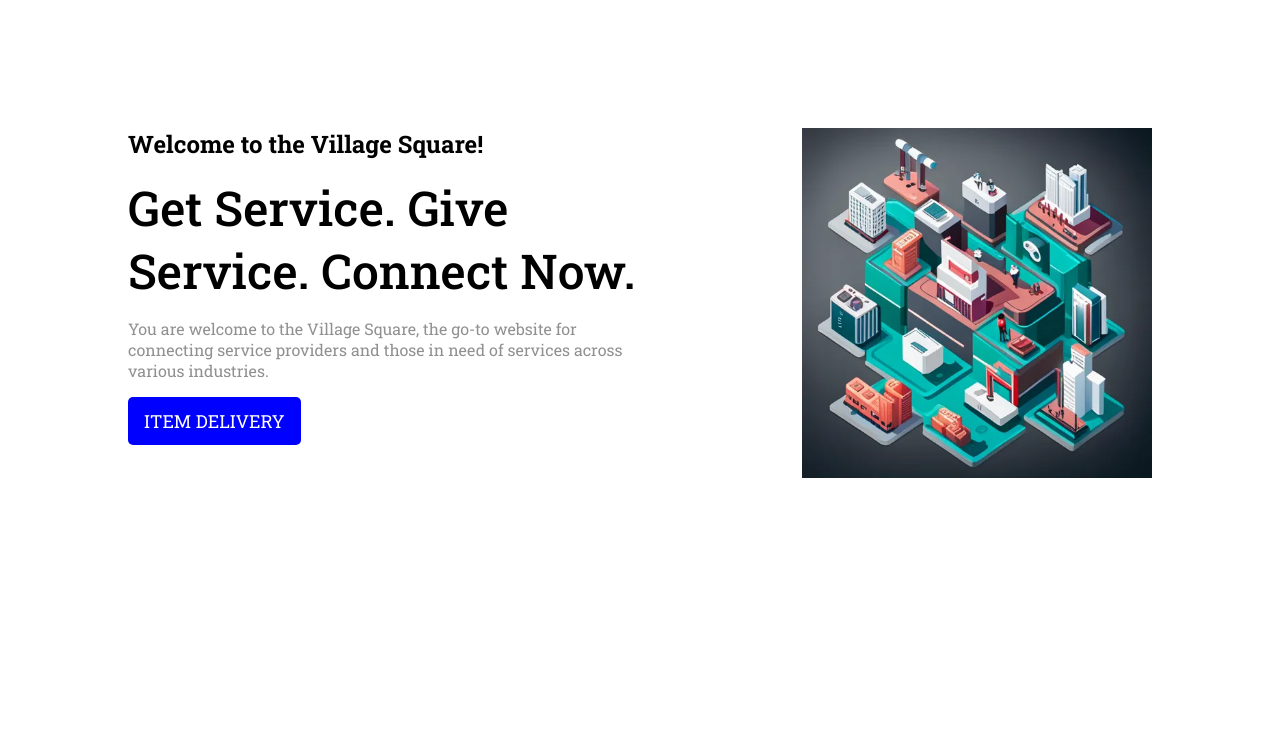
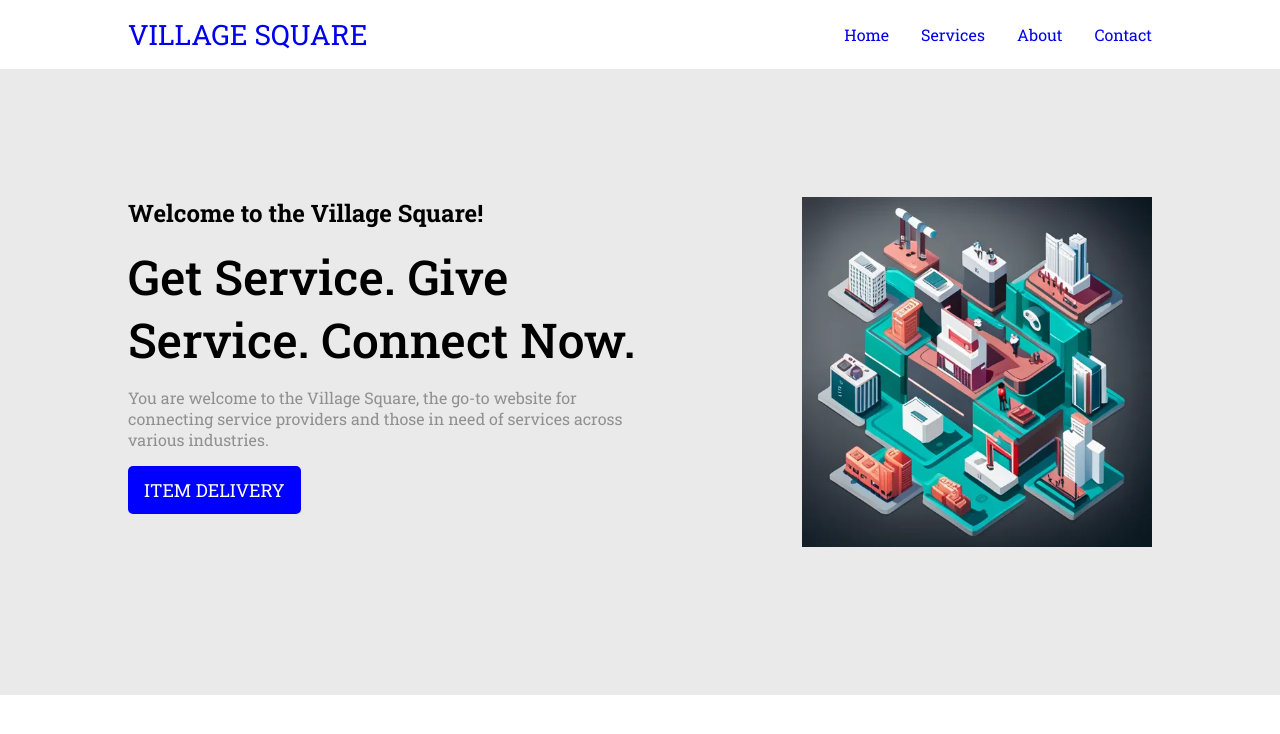
Before and after one commit to vincentabolarin/vlgsqr, a Next.js app: page / in a window 1280 px wide. Shown: the top 734 px of the page. Built offline with nearby package versions, Linux system fonts and the light colour scheme.

Commit message:
update request form and add navbar

```diff
--- /dev/null
+++ b/app/components/navBar.tsx
@@ -0,0 +1,25 @@
+import Link from 'next/link';
+import styles from '../styles/navbar.module.scss';
+
+const NavBar = () => {
+    return (
+      <>
+        <div className={styles.container}>
+          <div className={styles.logo}>
+            <Link href="/">
+              <p className={styles.logoText}>VILLAGE SQUARE</p>
+            </Link>
+          </div>
+
+          <div className={styles.menu}>
+            <Link href="/">Home</Link>
+            <Link href="/">Services</Link>
+            <Link href="/">About</Link>
+            <Link href="/">Contact</Link>
+          </div>
+        </div>
+      </>
+    );
+}
+
+export default NavBar;
--- a/app/globals.scss
+++ b/app/globals.scss
@@ -30,6 +30,7 @@
   --gray-2: #606060;
   --gray-3: #909090;
   --gray-4: #cecece;
+  --gray-5: #eaeaea;
 }
 
 * {
@@ -40,7 +41,6 @@
 
 html,
 body {
-  padding: 0 4rem;
   max-width: 100vw;
   overflow-x: hidden;
   font-family:Verdana, Geneva, Tahoma, sans-serif;
@@ -102,7 +102,8 @@ button {
 }
 
 .container {
-  padding: 2rem 0;
+  padding: 8rem;
+  background: var(--gray-5);
 
   & > *,
   h1, h2, h3, h4, h5, h6, p {
@@ -111,6 +112,11 @@ button {
 
   .font-48-500 {
     font-size: var(--font-size-48);
+    font-weight: var(--font-weight-500);
+  }
+
+  .font-24-500 {
+    font-size: var(--font-size-24);
     font-weight: var(--font-weight-500);
   }
 }
--- a/app/item-delivery/item-delivery.module.scss
+++ b/app/item-delivery/item-delivery.module.scss
@@ -1,6 +1,4 @@
 .container {
-	padding: 8rem 0;
-
 	.intro {
 		display: grid;
 		grid-template-columns: 1fr 1.5fr;
--- a/app/item-delivery/make-request/make-request.module.scss
+++ b/app/item-delivery/make-request/make-request.module.scss
@@ -1,6 +1,4 @@
 .container {
-	padding: 8rem 0;
-
 	.intro {
 		display: grid;
 		grid-template-columns: 1.5fr 1fr;
--- a/app/item-delivery/make-request/page.tsx
+++ b/app/item-delivery/make-request/page.tsx
@@ -58,7 +58,7 @@ const MakeRequest = () => {
 
                 <div className={styles.formItem}>
                   <label htmlFor="itemSource">Item Source</label>
-                  <select name="itemSource" id="itemSource">
+                  <select name="itemSource" id="itemSource" defaultValue="Select One">
                     <option value="Select One" disabled>Select One</option>
                     <option value="Online Store">Online Store</option>
                     <option value="Self Delivery">Self Delivery</option>
--- a/app/page.module.scss
+++ b/app/page.module.scss
@@ -1,6 +1,4 @@
 .container {
-	padding: 8rem 0;
-
 	.intro {
 		display: grid;
 		grid-template-columns: 1.5fr 1fr;
--- a/app/page.tsx
+++ b/app/page.tsx
@@ -4,10 +4,12 @@ import Link from 'next/link';
 import styles from './page.module.scss';
 
 import servicesImage from '/public/services.webp';
+import NavBar from './components/navBar';
 
 export default function Home() {
   return (
     <>
+      <NavBar />
       <div className={`${styles.container} container`}>
         <section className={styles.intro}>
           <div className={styles.left}>
--- /dev/null
+++ b/app/styles/navbar.module.scss
@@ -0,0 +1,23 @@
+.container {
+    padding: 1rem 8rem;
+    display: flex;
+    justify-content: space-between;
+    align-items: center;
+
+    .logo {
+        .logoText {
+            font-size: 28px;
+        }
+    }
+
+    .menu {
+        display: flex;
+        gap: 2rem;
+
+        a {
+            &:hover {
+                transform: scale(1.1);
+            }
+        }
+    }
+}
```
Also changed, not shown: app/item-delivery/requests/page.tsx (+11 -0 lines).
